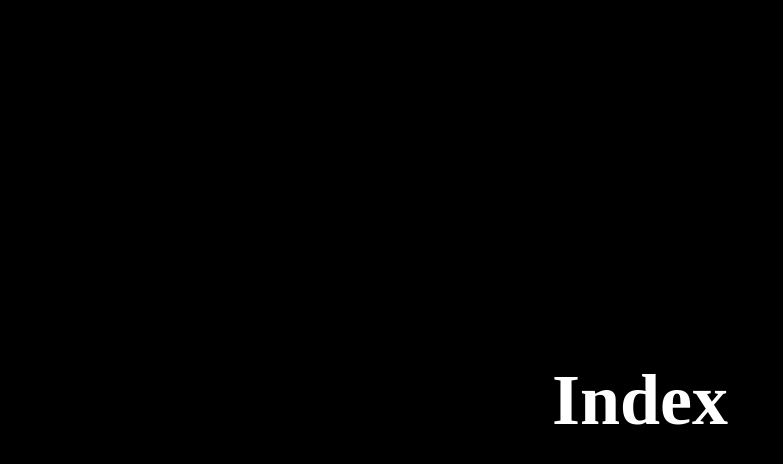
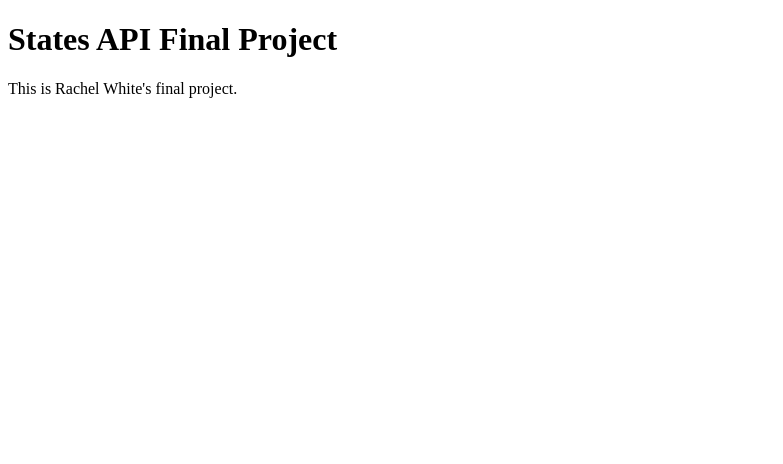
Before and after one commit to rachelr801/statesfinal, a website: page views/index.html in a window 1280 px wide. Shown: the whole page, without its empty margins (0-783 px from the left). Drawn offline with Linux system fonts and the light colour scheme; files that its build step writes are made by us from their sources.

Commit message:
added index route

```diff
--- a/server.js
+++ b/server.js
@@ -18,6 +18,10 @@ app.use(express.json());
 
 // static files (optional)
 app.use('/', express.static(path.join(__dirname, '/public')));
+
+app.get('/', (req, res) => {
+    res.sendFile(path.join(__dirname, 'views', 'index.html'));
+});
 
 // STATES ROUTES
 app.use('/states', require('./routes/api/states'));
--- a/views/index.html
+++ b/views/index.html
@@ -5,12 +5,11 @@
     <meta charset="UTF-8">
     <meta http-equiv="X-UA-Compatible" content="IE=edge">
     <meta name="viewport" content="width=device-width, initial-scale=1.0">
-    <title>Index</title>
-    <link rel="stylesheet" href="css/style.css" />
+    <title>States API Final</title>
 </head>
-
 <body>
-    <h1>Index</h1>
+    <h1>States API Final Project</h1>
+    <p>This is Rachel White's final project.</p>
 </body>
 
 </html>
```
